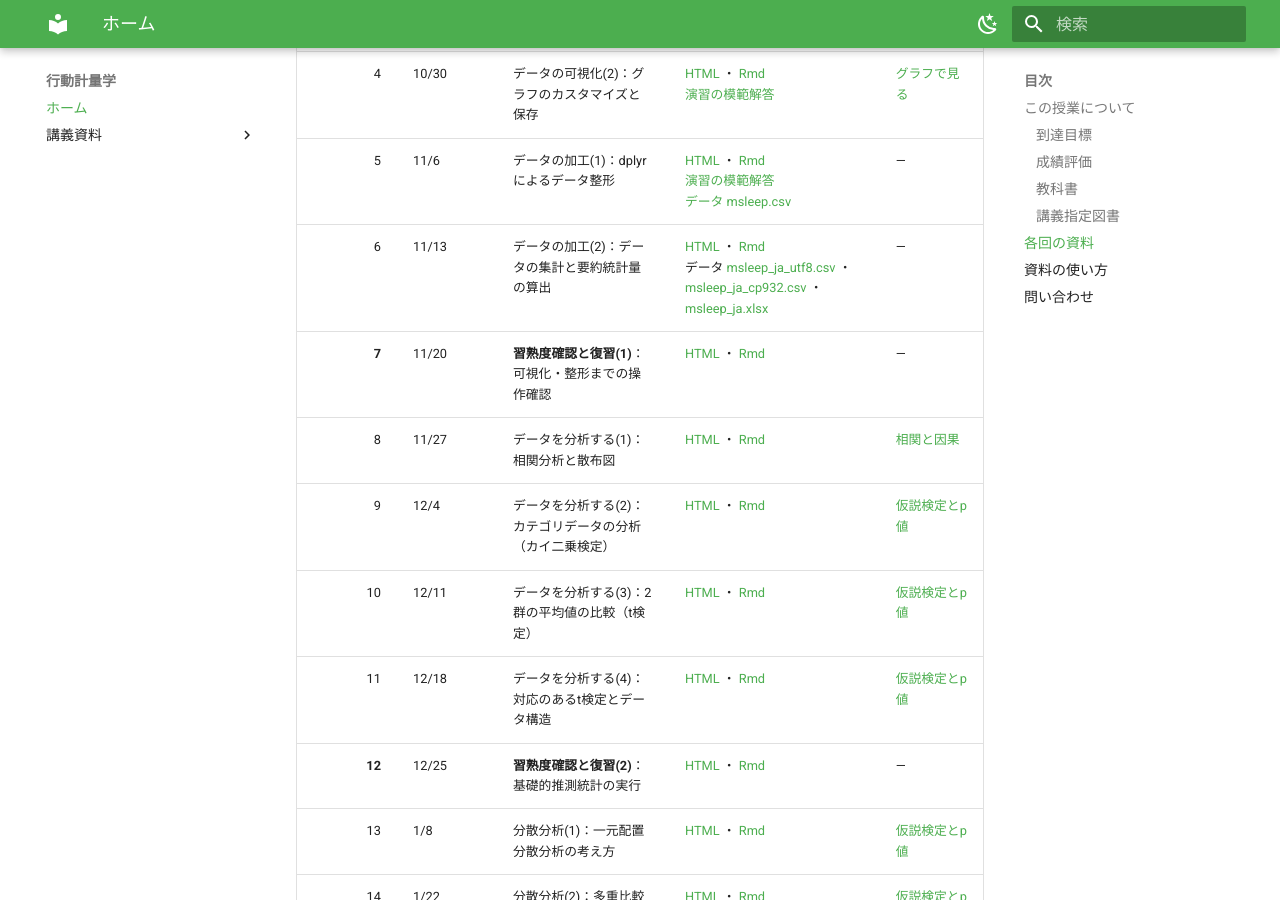
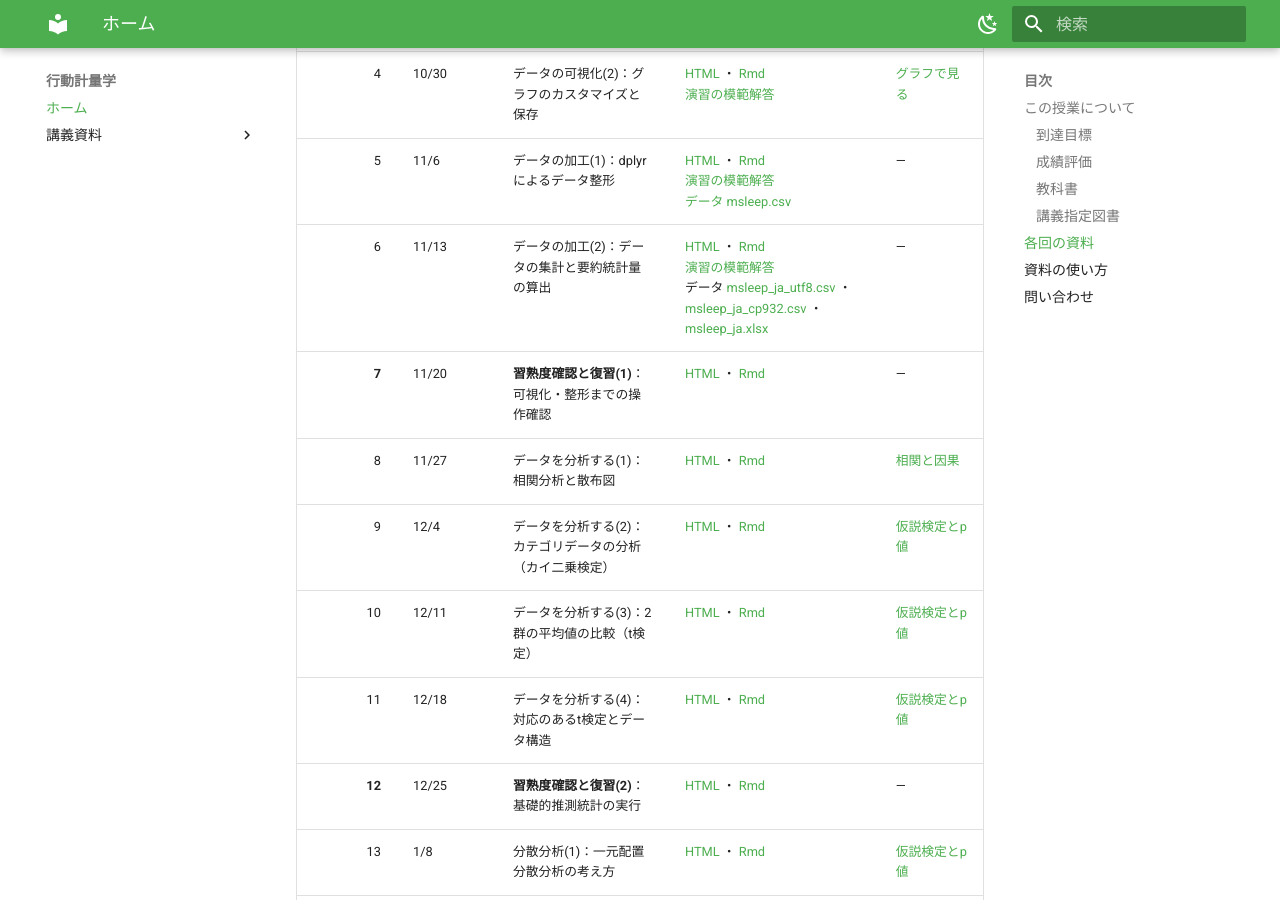
Before and after one commit to aonoa68/kodo-keiryo, an MkDocs documentation site: the page built from docs/index.md, in a window 1280 px wide and 900 px high, scrolled down 2682 px. Built offline with MkDocs 1.6.1 and Material for MkDocs 9.7.7, drawn with Linux system fonts in a browser that asks for light colours.

Commit message:
第6回: 演習の模範解答を公開（授業実施後）
model_answers/06_model_answer.R を docs/materials/ にコピーし、index.md
からリンク。公開前に Rscript で再実行し終了コード0を確認。39件の警告は
すべて既定の pdf デバイスの日本語変換失敗（mbcsToSbcs）で、コードの
不具合ではなくRStudio上では発生しない。

Co-Authored-By: Claude Opus 5 <noreply@anthropic.com>
Claude-Session: https://claude.ai/code/session_01PFSVqDiknTCb8MqE11oG7D

```diff
--- a/docs/index.md
+++ b/docs/index.md
@@ -82,7 +82,7 @@ ISBN 978-4-297-12170-9
 | — | **10/23** | **休講**（担当教員の研究出張のため。第4回以降を1週ずつ繰り下げます） | — | — |
 | 4 | 10/30 | データの可視化(2)：グラフのカスタマイズと保存 | [HTML](materials/04.html) ・ [Rmd](materials/04.Rmd)<br>[演習の模範解答](materials/04_model_answer.R) | [グラフで見る](https://aonoa68.github.io/teaching/guide/visualize/) |
 | 5 | 11/6 | データの加工(1)：dplyrによるデータ整形 | [HTML](materials/05.html) ・ [Rmd](materials/05.Rmd)<br>[演習の模範解答](materials/05_model_answer.R)<br>[データ msleep.csv](materials/msleep.csv) | — |
-| 6 | 11/13 | データの加工(2)：データの集計と要約統計量の算出 | [HTML](materials/06.html) ・ [Rmd](materials/06.Rmd)<br>データ [msleep_ja_utf8.csv](materials/msleep_ja_utf8.csv) ・ [msleep_ja_cp932.csv](materials/msleep_ja_cp932.csv) ・ [msleep_ja.xlsx](materials/msleep_ja.xlsx) | — |
+| 6 | 11/13 | データの加工(2)：データの集計と要約統計量の算出 | [HTML](materials/06.html) ・ [Rmd](materials/06.Rmd)<br>[演習の模範解答](materials/06_model_answer.R)<br>データ [msleep_ja_utf8.csv](materials/msleep_ja_utf8.csv) ・ [msleep_ja_cp932.csv](materials/msleep_ja_cp932.csv) ・ [msleep_ja.xlsx](materials/msleep_ja.xlsx) | — |
 | **7** | 11/20 | **習熟度確認と復習(1)**：可視化・整形までの操作確認 | [HTML](materials/07.html) ・ [Rmd](materials/07.Rmd) | — |
 | 8 | 11/27 | データを分析する(1)：相関分析と散布図 | [HTML](materials/08.html) ・ [Rmd](materials/08.Rmd) | [相関と因果](https://aonoa68.github.io/teaching/guide/correlation/) |
 | 9 | 12/4 | データを分析する(2)：カテゴリデータの分析（カイ二乗検定） | [HTML](materials/09.html) ・ [Rmd](materials/09.Rmd) | [仮説検定とp値](https://aonoa68.github.io/teaching/guide/testing/) |
```
Also changed, not shown: 1 other file.
